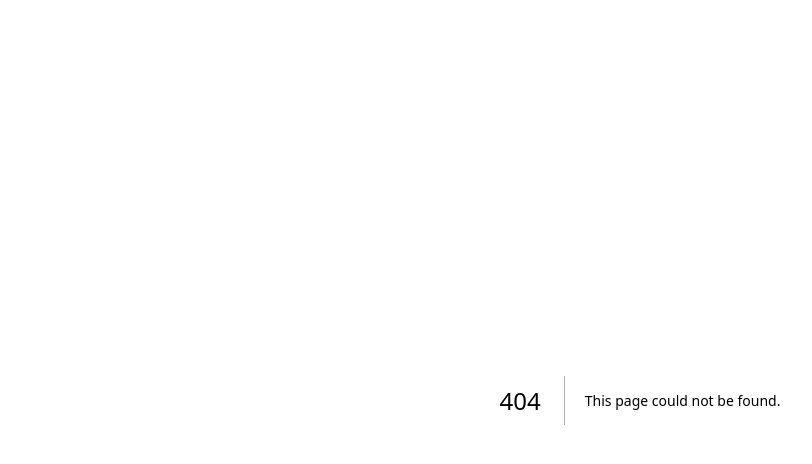
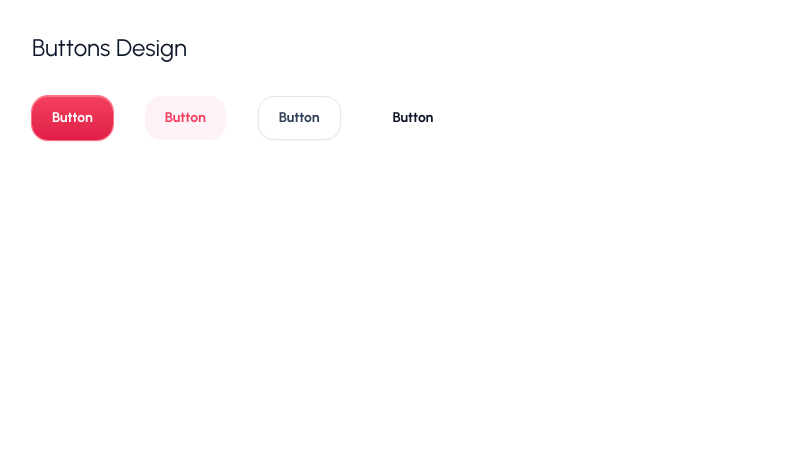
Before and after one commit to alfieqashwa/mpja, a Next.js app: page /designs in a window 1280 px wide. Before the commit this address had no page. Shown: the top 464 px of the page, without its empty margins (0-812 px from the left). Built offline with nearby package versions, Linux system fonts and the light colour scheme.

Commit message:
feat: created designs page

```diff
--- /dev/null
+++ b/app/designs/buttons-design.tsx
@@ -0,0 +1,15 @@
+import { Button } from "@/components/ui/button";
+
+export function ButtonsDesign() {
+  return (
+    <section>
+      <h1 className="text-2xl">Buttons Design</h1>
+      <div className="mt-8 flex gap-8">
+        <Button variant={"default"}>Button</Button>
+        <Button variant={"secondary"}>Button</Button>
+        <Button variant={"outline"}>Button</Button>
+        <Button variant={"ghost"}>Button</Button>
+      </div>
+    </section>
+  );
+}
--- /dev/null
+++ b/app/designs/page.tsx
@@ -0,0 +1,11 @@
+"use client";
+
+import { ButtonsDesign } from "./buttons-design";
+
+export default function DesignsPage() {
+  return (
+    <div className="flex container mx-auto p-8">
+      <ButtonsDesign />
+    </div>
+  );
+}
```
